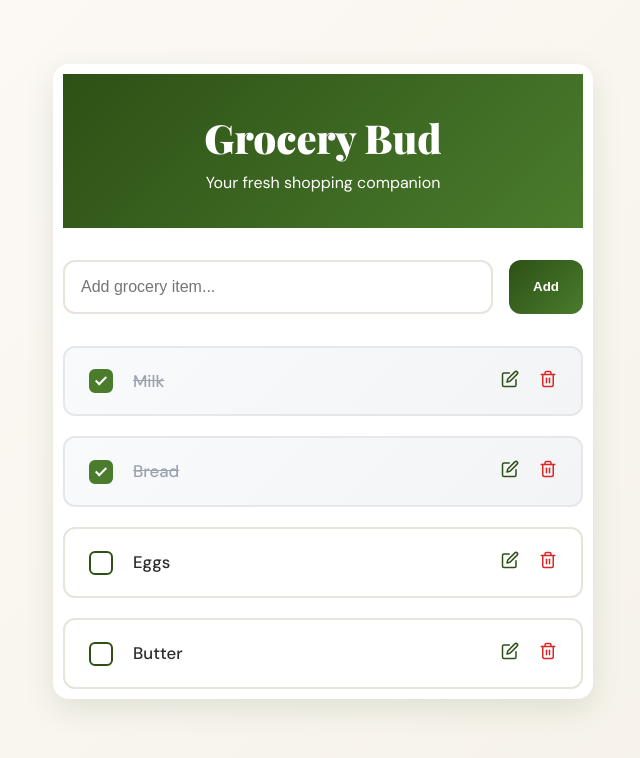
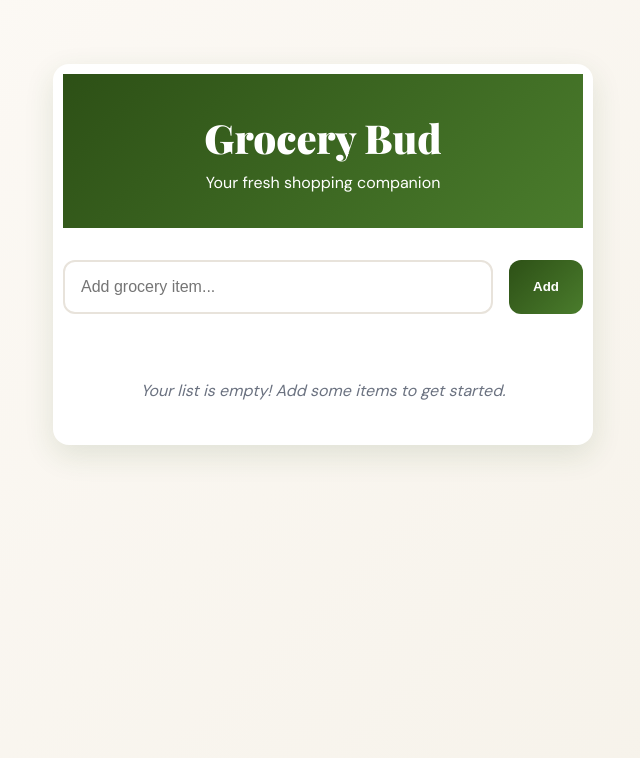
Before and after one commit to SuhanVerse/CRUD_REACT, a React (Vite) app: page / in a window 1280 px wide. Shown: the top 758 px of the page, without its empty margins (317-957 px from the left). Built offline with nearby package versions, Linux system fonts and the light colour scheme.

Commit message:
feat: Localstorage setup

```diff
--- a/src/App.jsx
+++ b/src/App.jsx
@@ -1,16 +1,26 @@
 // App.jsx
 
 import Items from "./components/Items";
-import { groceryItems } from "./data/groceryItems";
 import { useEffect, useRef, useState } from "react";
 import { ToastContainer, toast } from "react-toastify";
 import "react-toastify/dist/ReactToastify.css";
 import { nanoid } from "nanoid";
 import Form from "./components/Form";
-import "./global.css"; // import the new global styles
+import "./global.css";
+
+const getLocalStorage = () => {
+    const list = localStorage.getItem("grocery-list");
+    return list ? JSON.parse(list) : [];
+};
+
+const setLocalStorage = (items) => {
+    localStorage.setItem("grocery-list", JSON.stringify(items));
+};
+
+const initialList = getLocalStorage();
 
 const App = () => {
-  const [items, setItems] = useState(groceryItems);
+    const [items, setItems] = useState(initialList);
     const [editId, setEditId] = useState(null);
     const inputRef = useRef(null);
 
@@ -28,27 +38,31 @@ const App = () => {
         };
         const newItems = [...items, newItem];
         setItems(newItems);
-    toast.success("grocery item added");
+        setLocalStorage(newItems);
+        toast.success("item added to the list");
     };
 
     const editCompleted = (itemId) => {
         const newItems = items.map((item) =>
-      item.id === itemId ? { ...item, completed: !item.completed } : item
+            item.id === itemId ? { ...item, completed: !item.completed } : item,
         );
         setItems(newItems);
+        setLocalStorage(newItems);
     };
 
     const removeItem = (itemId) => {
         const newItems = items.filter((item) => item.id !== itemId);
         setItems(newItems);
+        setLocalStorage(newItems);
         toast.success("item deleted");
     };
 
     const updateItemName = (newName) => {
         const newItems = items.map((item) =>
-      item.id === editId ? { ...item, name: newName } : item
+            item.id === editId ? { ...item, name: newName } : item,
         );
         setItems(newItems);
+        setLocalStorage(newItems);
         setEditId(null);
         toast.success("item updated");
     };
```
Lines whose indentation alone changed are shown as unchanged.
